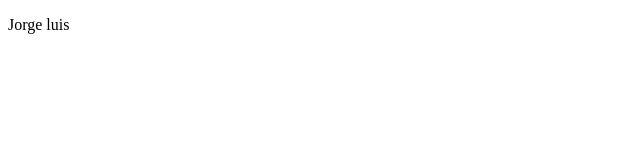
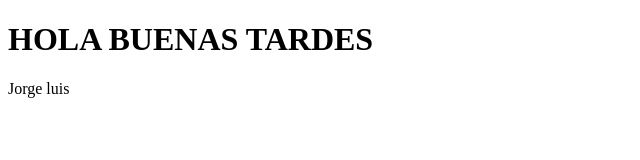
Before and after one commit to jallrampage/prueba, a plain HTML site: page prueba.html in a window 1280 px wide. Shown: the whole page, without its empty margins (0-640 px from the left). Drawn offline with Linux system fonts and the light colour scheme.

Commit message:
Agregue el h1

```diff
--- a/prueba.html
+++ b/prueba.html
@@ -7,6 +7,7 @@
     <title>Document</title>
 </head>
 <body>
+    <h1>HOLA BUENAS TARDES</h1>
     <p>Jorge luis</p>
 </body>
 </html>
```
